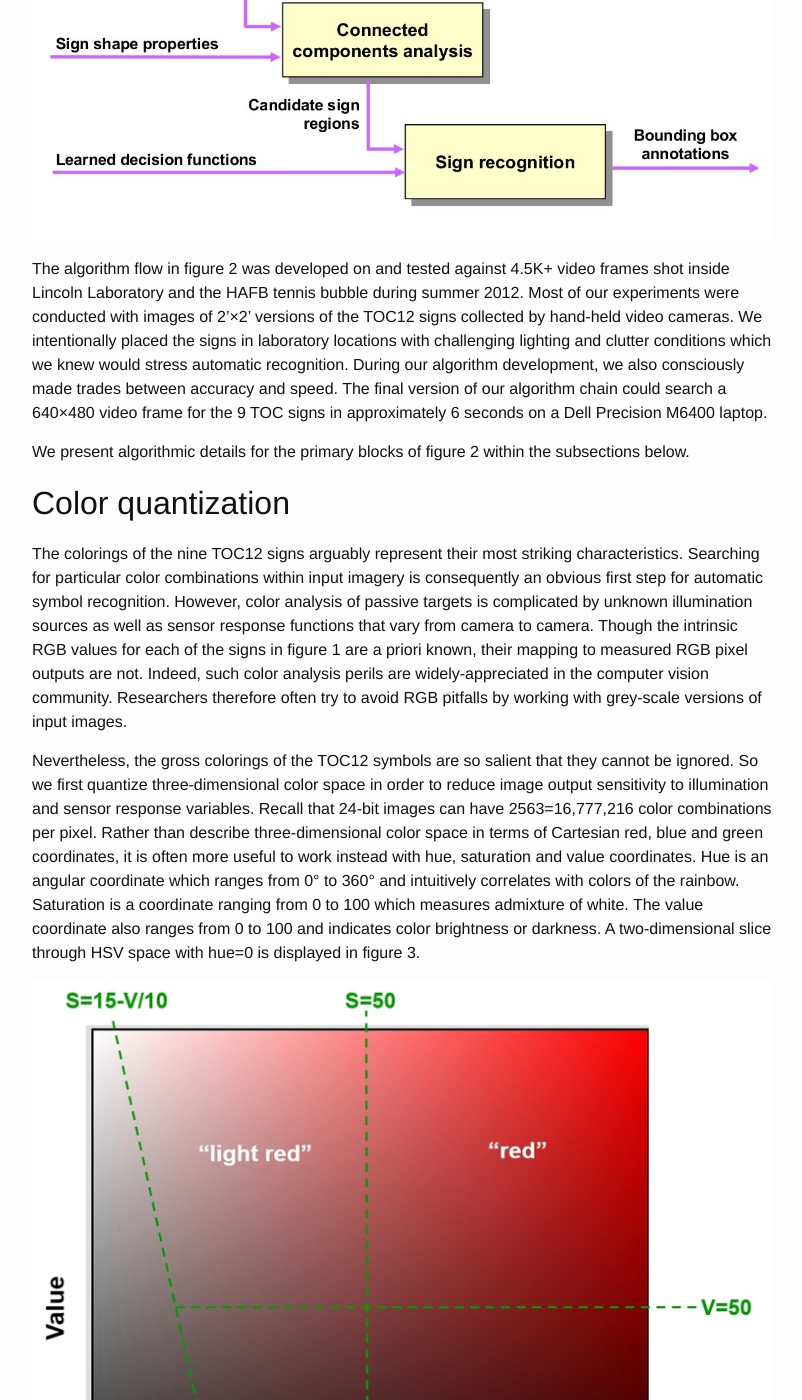
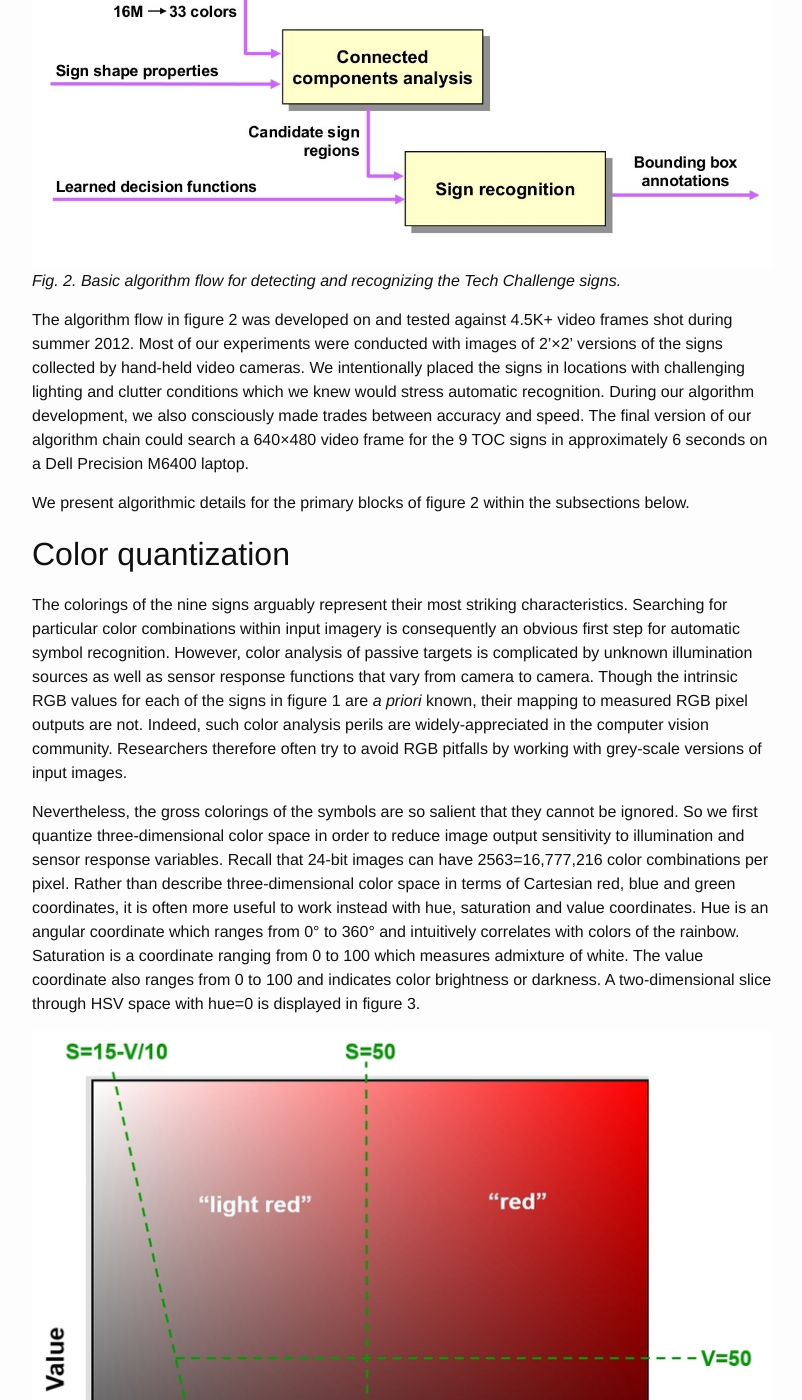
Before and after one commit to PeterCho/blog, a Jekyll site: the page built from _posts/2012-08-15-cvml.markdown, in a window 1280 px wide and 1400 px high, scrolled down 1398 px. Shown: the whole window, without its empty margins (238-1040 px from the left). Built offline with Jekyll 4.4.1, drawn with Linux system fonts in a browser that asks for light colours; some of the changed text lies outside the part shown.

Commit message:
Added captions for all figures in TOC12 post

```diff
--- a/_posts/2012-08-15-cvml.markdown
+++ b/_posts/2012-08-15-cvml.markdown
@@ -5,18 +5,23 @@
 categories: Shallow learning
 ---
 
-In Summer 2012, I got to participate in a robot technology challenge held
-at Lincoln Laboratory.
+In Summer 2012, I participated in a robot competition organized by Lincoln
+Laboratory's Technology Office.  The competition centered upon developing
+ground robots which could successfully navigate through an indoor maze.
+Among the many problems which needed to be solved for this technology
+challenge, the one which interested me the most was related to automated
+sign recognition.  In particular, robots were expected to identify various
+symbols placed at *a priori* unknown locations within the maze. These signs
+included four hazard symbols which the ground robot was to avoid and three
+bonus symbols which were supposed to function as attractors. Additional
+start and stop signs marked entrance and egress points for the maze. Figure
+1 pictures the nine signs that were to be automatically recognized.
 
-As the ground and aerial robots moved around the maze, they were expected
-to recognize and respond to various symbols placed at a priori unknown
-locations. These signs included four hazard symbols which the ground robot
-was to avoid and three bonus symbols which were supposed to function as
-attractors. Additional start and stop signs marked entrance and egress
-points for the maze. Figure 1 pictures the nine signs that were to be
-automatically recognized.
-
-![alt text]({{ site.url }}/blog/images/TOC12_recog/figure_01.jpg)
+![Signs]({{ site.url }}/blog/images/TOC12_recog/figure_01.jpg)
+*Fig. 1.  Seven colored plus two black-and-white signs which were to be
+recognized by robots as they moved around the Tech Challenge maze.  We
+refer to these nine signs as "stop", "biohazard", "yellow radiation",
+"water", "gas", "blue radiation", "start", "skull" and "eating utensils".*
 
 Digital images of the symbols were supplied to the Tech Challenge teams
 several weeks before Game Day. All of the signs exhibit contrasting
@@ -38,42 +43,42 @@
 regions within a video frame that plausibly correspond to a particular
 sign. Such regions become inputs to a set of trained classifiers. Regions
 surviving this final set of filters are marked with bounding box
-annotations that indentify symbols recognized by the machine.
+annotations that identify symbols recognized by the machine.
+
+![Signs]({{ site.url }}/blog/images/TOC12_recog/figure_02.jpg)
+*Fig. 2. Basic algorithm flow for detecting and recognizing the Tech
+Challenge signs.*
 
 
-![Signs]({{ site.url }}/blog/images/TOC12_recog/figure_02.jpg)
-
 The algorithm flow in figure 2 was developed on and tested against 4.5K+
-video frames shot inside Lincoln Laboratory and the HAFB tennis bubble
-during summer 2012. Most of our experiments were conducted with images of
-2’×2’ versions of the TOC12 signs collected by hand-held video cameras. We
-intentionally placed the signs in laboratory locations with challenging
-lighting and clutter conditions which we knew would stress automatic
-recognition. During our algorithm development, we also consciously made
-trades between accuracy and speed. The final version of our algorithm chain
-could search a 640×480 video frame for the 9 TOC signs in approximately 6
-seconds on a Dell Precision M6400 laptop.
+video frames shot during summer 2012. Most of our experiments were
+conducted with images of 2’×2’ versions of the signs collected by hand-held
+video cameras. We intentionally placed the signs in locations with
+challenging lighting and clutter conditions which we knew would stress
+automatic recognition. During our algorithm development, we also
+consciously made trades between accuracy and speed. The final version of
+our algorithm chain could search a 640×480 video frame for the 9 TOC signs
+in approximately 6 seconds on a Dell Precision M6400 laptop.
 
 We present algorithmic details for the primary blocks of figure 2 within
 the subsections below.
 
 ## Color quantization
 
-The colorings of the nine TOC12 signs arguably represent their most
-striking characteristics. Searching for particular color combinations
-within input imagery is consequently an obvious first step for automatic
-symbol recognition. However, color analysis of passive targets is
-complicated by unknown illumination sources as well as sensor response
-functions that vary from camera to camera. Though the intrinsic RGB values
-for each of the signs in figure 1 are a priori known, their mapping to
-measured RGB pixel outputs are not. Indeed, such color analysis perils are
-widely-appreciated in the computer vision community. Researchers therefore
-often try to avoid RGB pitfalls by working with grey-scale versions of
-input images.
+The colorings of the nine signs arguably represent their most striking
+characteristics. Searching for particular color combinations within input
+imagery is consequently an obvious first step for automatic symbol
+recognition. However, color analysis of passive targets is complicated by
+unknown illumination sources as well as sensor response functions that vary
+from camera to camera. Though the intrinsic RGB values for each of the
+signs in figure 1 are *a priori* known, their mapping to measured RGB pixel
+outputs are not. Indeed, such color analysis perils are widely-appreciated
+in the computer vision community. Researchers therefore often try to avoid
+RGB pitfalls by working with grey-scale versions of input images.
 
-Nevertheless, the gross colorings of the TOC12 symbols are so salient that
-they cannot be ignored. So we first quantize three-dimensional color space
-in order to reduce image output sensitivity to illumination and sensor
+Nevertheless, the gross colorings of the symbols are so salient that they
+cannot be ignored. So we first quantize three-dimensional color space in
+order to reduce image output sensitivity to illumination and sensor
 response variables. Recall that 24-bit images can have 2563=16,777,216
 color combinations per pixel. Rather than describe three-dimensional color
 space in terms of Cartesian red, blue and green coordinates, it is often
@@ -86,6 +91,12 @@
 3.
 
 ![Signs]({{ site.url }}/blog/images/TOC12_recog/figure_03.jpg)
+*Fig. 3.  A two-dimensional slice through HSV color space corresponding to
+zero hue.  Saturation and value coordinates range from 0 to 100 along the
+horizontal and vertical axes.  For each of 7 quantized hues, four
+subregions (e.g. "red", "light red", "dark red" and "grey-red) are defined
+within the SV plane.  "Grey" and "black" regions also correspond to color
+space points with relatively low saturations and low values.*
 
 The figure also displays cuts within the saturation-value plane that define
 quantized color sectors. The upper right region corresponding to S > 50 and
@@ -106,7 +117,10 @@
 quickly. Figure 4 presents one example of a video frame before and after
 quantization.
 
-![Signs]({{ site.url }}/blog/images/TOC12_recog/figure_04.jpg)
+![Signs]({{ site.url }}/blog/images/TOC12_recog/figure_04.jpg) *Fig. 4.
+General color quantization.  (a) One representative video frame containing
+four signs.  (b) Color-quantized result after replacing every pixel's RGB
+values with one of 33 discrete triples.*
 
 It is advantageous to allow the precise borders for the 33 quantized
 sectors in 3D color space to depend upon the nine symbols. For instance
@@ -124,16 +138,20 @@
 next.
 
 ![Signs]({{ site.url }}/blog/images/TOC12_recog/figure_05.jpg)
+*Fig. 5.  Color quantization results for the "stop" sign.  All pixels in
+figure 4b whose quantized colors do not correspond to red or light-red are
+replaced by a purple coloring.  The machine ignores all purple pixels when
+it continues to search for a "stop" symbol in figure 4a.*
 
 ## Connected component analysis
 
-The nine TOC12 symbols exhibit fairly simple morphological
-characteristics. For example, all of their intrinsic aspect ratios are
-1:1. Projecting signs from world-space into video cameras angled at
-arbitrary perspectives introduces 2D aspect ratio variations. But for roll,
-pitch and yaw angles that yield sign views which the machine has any
-realistic chance of recognizing, projected sign aspect ratios range around
-a small neighborhood of 1:1.
+The nine symbols exhibit fairly simple morphological characteristics. For
+example, all of their intrinsic aspect ratios are 1:1. Projecting signs
+from world-space into video cameras angled at arbitrary perspectives
+introduces 2D aspect ratio variations. But for roll, pitch and yaw angles
+that yield sign views which the machine has any realistic chance of
+recognizing, projected sign aspect ratios range around a small neighborhood
+of 1:1.
 
 
 
@@ -158,9 +176,12 @@
 are retained for subsequent processing.
 
 ![Signs]({{ site.url }}/blog/images/TOC12_recog/figure_06.jpg)
+*Fig. 6.  Connected components within a binary version of figure 5 are
+color coded here.  Note that the "stop" sign corresponds to a single
+connected component in this view.*
 
-All of the TOC12 symbols also exhibit strong internal edge content. As the
-background behind any symbol is a priori unknown, we cannot assume that
+All of the symbols also exhibit strong internal edge content. As the
+background behind any symbol is *a priori* unknown, we cannot assume that
 detecting the square edges of the sign itself is straightforward. But under
 reasonable illumination conditions, our machine can be expected to locate
 edges inside a sign. Moreover as figure 1 illustrates, such internal edges
@@ -170,7 +191,11 @@
 figure 7. As anticipated, the machine found strong internal edges within
 the foreground “stop” sign.
 
-![Signs]({{ site.url }}/blog/images/TOC12_recog/figure_07.jpg) The
+![Signs]({{ site.url }}/blog/images/TOC12_recog/figure_07.jpg)
+*Fig. 7.  Purple coloring indicates strong edge contents for connected
+components in figure 5b that border upon regions with white or light grey
+quantized colors.  note that such edges occur inside the "stop" sign.*
+
 
 After iterating over all connected components in figure 6 and rejecting
 those whose shape and edge contents are grossly inconsistent with the
@@ -179,10 +204,13 @@
 regions in figure 8. At this stage in the algorithm flow, much more
 discriminating tests need to be performed on the surviving candidates in
 order for the machine to determine if any of them actually contain a “stop”
-sign. So we describe the classifier used to recognize TOC12 symbols in the
+sign. So we describe the classifier used to recognize symbols in the
 following subsection.
 
 ![Signs]({{ site.url }}/blog/images/TOC12_recog/figure_08.jpg)
+*Fig. 8.  Orange, red and green bounding boxes mark candidate regions
+possibly contaiing the "stop" sign which share the symbol's basic color,
+edge and shape properties.*
 
 ## Sign classification
 
@@ -206,15 +234,15 @@
 learning algorithms have been demonstrated to recognize text characters
 within uncooperatively-collected images as well as other approaches
 involving carefully hand-selected features [4]. So we adopt this general
-strategy for recognizing TOC12 signs within video frames.
+strategy for recognizing signs within video frames.
 
 The basic components of our sign classifier subsystem are presented in
 figure 9 which is adapted from [2]. We first synthesize a large corpus of
 training examples for each symbol to be recognized. The training sets must
 incorporate expected variations for a sign which can reasonably be expected
-to appear within test video frames.  We consequently start with the TOC12
-symbols in figure 1, rotate each in three-dimensions by random roll, pitch
-and yaw angles, and then project into an image plane. The coloring of the
+to appear within test video frames.  We consequently start with the symbols
+in figure 1, rotate each in three-dimensions by random roll, pitch and yaw
+angles, and then project into an image plane. The coloring of the
 background plane, lighting color plus direction, and gaussian noise content
 are all randomized. Finally, some variable amount of smearing is
 intentionally introduced in order to simulate motion blur. Representative
@@ -222,8 +250,18 @@
 are shown in figure 10.
 
 ![Signs]({{ site.url }}/blog/images/TOC12_recog/figure_09.jpg)
+*Fig. 9.  Basic procedure for training a classifier to recognize different
+instances of the "stop" sign.  Thousands of synthesized variations of the
+symbol are first used to generate a feature dictionary via unsupervised
+learning.  The dictionary subsequently becomes an input to an encoder which
+converts pixel pathces into high-dimenisonal feature vectors.  Such feature
+vectors along with "stop sign" or "non-stop sign" labels are used to train
+a linear Support Vector Machine.  Once trained, the SVM can classify new
+pixel patches whose labels are a priori unknown.*
+
 
 ![Signs]({{ site.url }}/blog/images/TOC12_recog/figure_10.jpg)
+*Fig. 10.  Synthetically generated views of the "stop" sign.*
 
 A variant of K-means clustering is performed on 8×8 pixel patches sampled
 from the synthesized training images [4]. We choose K=1024 and refine the
@@ -234,6 +272,8 @@
 variations within the training set.
 
 ![Signs]({{ site.url }}/blog/images/TOC12_recog/figure_11.jpg)
+*Fig. 11.  8x8 pixel patch elements from the "stop" sign dictionary
+generated via unsupervised feature learning.*
 
 As figure 9 indicates, the dictionary becomes input to an encoder which
 converts 32×32 image regions into feature vectors. The encoder loops over
@@ -244,17 +284,20 @@
 feature vectors are consequently 9K dimensional.
 
 The last step in sign classification step involves a Support Vector
-Machine. For each TOC12 sign, feature vectors associated with 15K
-synthesized examples and 96K non-sign examples harvested from random
-internet pictures are used to train a linear SVM. We employ the dlib
-library to compute probabilistic decision functions for all nine symbols in
-figure 1 [6]. New image regions may subsequently be classified as a TOC12
-sign or not based upon probabilities output by the nine decision functions
-(see figure 12). We intentionally set probability thresholds for sign
-recognition high in order to minimize false alarms.
+Machine. For each sign, feature vectors associated with 15K synthesized
+examples and 96K non-sign examples harvested from random internet pictures
+are used to train a linear SVM. We employ the dlib library to compute
+probabilistic decision functions for all nine symbols in figure 1 [6]. New
+image regions may subsequently be classified as a sign or not based upon
+probabilities output by the nine decision functions (see figure 12). We
+intentionally set probability thresholds for sign recognition high in order
+to minimize false alarms.
 
 
 ![Signs]({{ site.url }}/blog/images/TOC12_recog/figure_12.jpg)
+*Fig. 12.  The trained SVM correctly classifies one of the three candidate
+regions in figure 8 as corresponding to the "stop" sign and rejects the
+other two.*
 
 ## Sign recognition results
 
@@ -268,7 +311,7 @@
 
 Figure 13 displays 25 representative examples of successful sign
 recognition results. The bounding boxes appearing in this figure enclose
-genuine TOC12 symbols. Moreover, the boxes’ colorings indicate correct sign
+genuine symbols. Moreover, the boxes’ colorings indicate correct sign
 identities: cyan, blue, yellow, white, purple, brick red and cream
 correspond to the “stop”, “biohazard”, “yellow radiation”, “water”, “gas”,
 “blue radiation”, “start”, “skull” and “eating utensils” signs. The
@@ -281,6 +324,8 @@
 
 
 ![Signs]({{ site.url }}/blog/images/TOC12_recog/figure_13.jpg)
+*Fig. 13.  Representative examples of successful sign recognition from the
+algorithm flow of figure 2.*
 
 Of course, several missed detections are evident in figure 13. Since we
 intentionally set recognition thresholds in order to minimize false alarms,
@@ -289,28 +334,29 @@
 which include several incorrect classifications and a few false alarms.
 
 ![Signs]({{ site.url }}/blog/images/TOC12_recog/figure_14.jpg)
+*Fig. 14.  Representative examples of sign recognition failures include
+false positives and false negatives.*
 
-During this year’s Tech Challenge, we did not attempt to quantify the ratio
-of recognition system successes to failures. But for the 4.5K+ video frames
-collected inside Lincoln Lab and the HAFB tennis bubble of the 2’×2’ TOC12
-signs, we estimate that 80% of the frames were correctly classified while
-20% contained recognition errors.
+As part of the robotic maze Tech Challenge, we did not attempt to quantify
+either sign recognition precision or recall. But for the 4.5K+ video frames
+collected of the 2’×2’ signs, we estimate that 80% of the frames were
+correctly classified while 20% contained recognition errors.
 
 ## References
 
-1. L. Neumann and J. Matas, Real-time scene text localization and
-recognition, CVPR 2012.
+1. L. Neumann and J. Matas, *Real-time scene text localization and
+recognition*, CVPR 2012.
 
-2. A. Coates, Demystifying unsupervised feature learning, Stanford
+2. A. Coates, *Demystifying unsupervised feature learning*, Stanford
 University Ph.D. thesis, 2012.
 
-3. New York Times, Great Strides for Deep Learning, 26 Nov 2012.
+3. New York Times, *Great Strides for Deep Learning*, 26 Nov 2012.
 
 4. A. Coates, B. Carpenter, C. Case, S. Satheesh, B. Suresh, T. Wang,
-D. Wu, and A. Ng, Text detection and character recognition in scene images
-with unsupervised feature learning, ICDAR 2011.
+D. Wu, and A. Ng, *Text detection and character recognition in scene images
+with unsupervised feature learning*, ICDAR 2011.
 
-5. A. Coates, H. Lee and A. Ng, An analysis of single-layer netowrks in
-unsupervised feature learning, AISTATS 14, 2011.
+5. A. Coates, H. Lee and A. Ng, *An analysis of single-layer netowrks in
+unsupervised feature learning*, AISTATS 14, 2011.
 
-6. D. King, dlib C++ library, http://dlib.net/ml.html.
+6. D. King, *dlib C++ library*, http://dlib.net/ml.html.
```
Also changed, not shown: images/TOC12_recog/figure_01.jpg, images/TOC12_recog/figure_05.jpg, images/TOC12_recog/figure_06.jpg, images/TOC12_recog/figure_07.jpg, images/TOC12_recog/figure_08.jpg, images/TOC12_recog/figure_09.jpg, images/TOC12_recog/figure_12.jpg.
